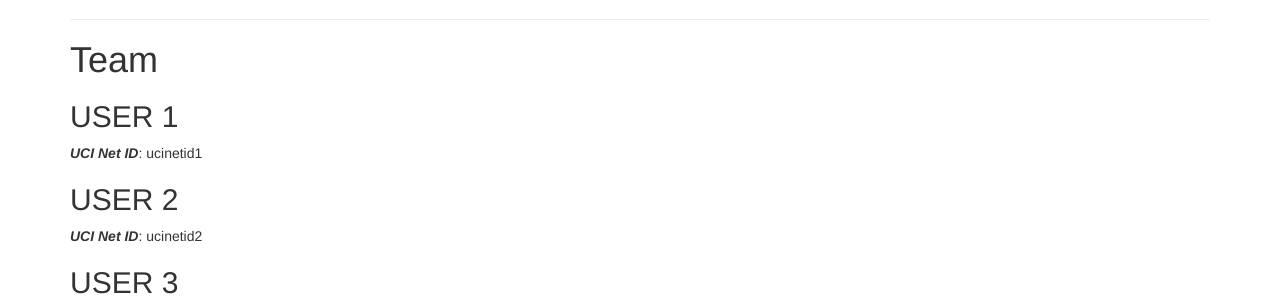
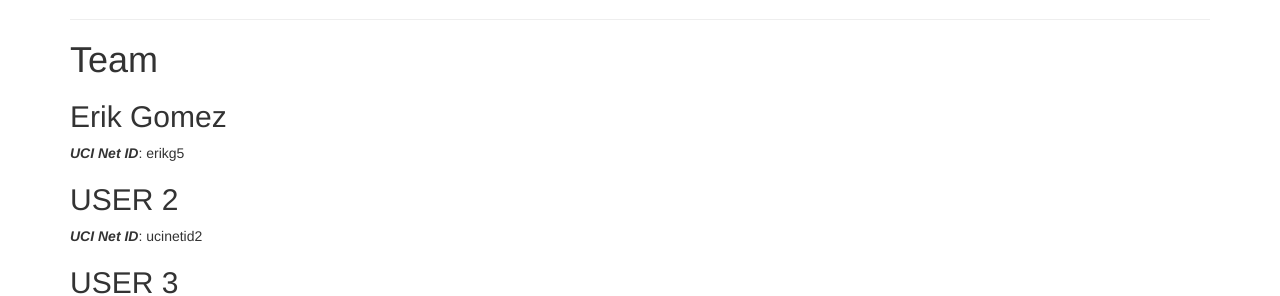
Before and after one commit to erikchomez/TheRealFarmerJohn, a Jekyll site: the page built from docs/team.md, in a window 1280 px wide. Shown: the part 133-429 px from the top of the page. Built offline with Jekyll 4.4.1, drawn with Linux system fonts in a browser that asks for light colours.

Commit message:
Update team.md

```diff
--- a/docs/team.md
+++ b/docs/team.md
@@ -6,8 +6,8 @@
 # {{ page.title }}
 
 
-## USER 1
-***UCI Net ID***: ucinetid1
+## Erik Gomez
+***UCI Net ID***: erikg5
 
 ## USER 2
 ***UCI Net ID***: ucinetid2
```
